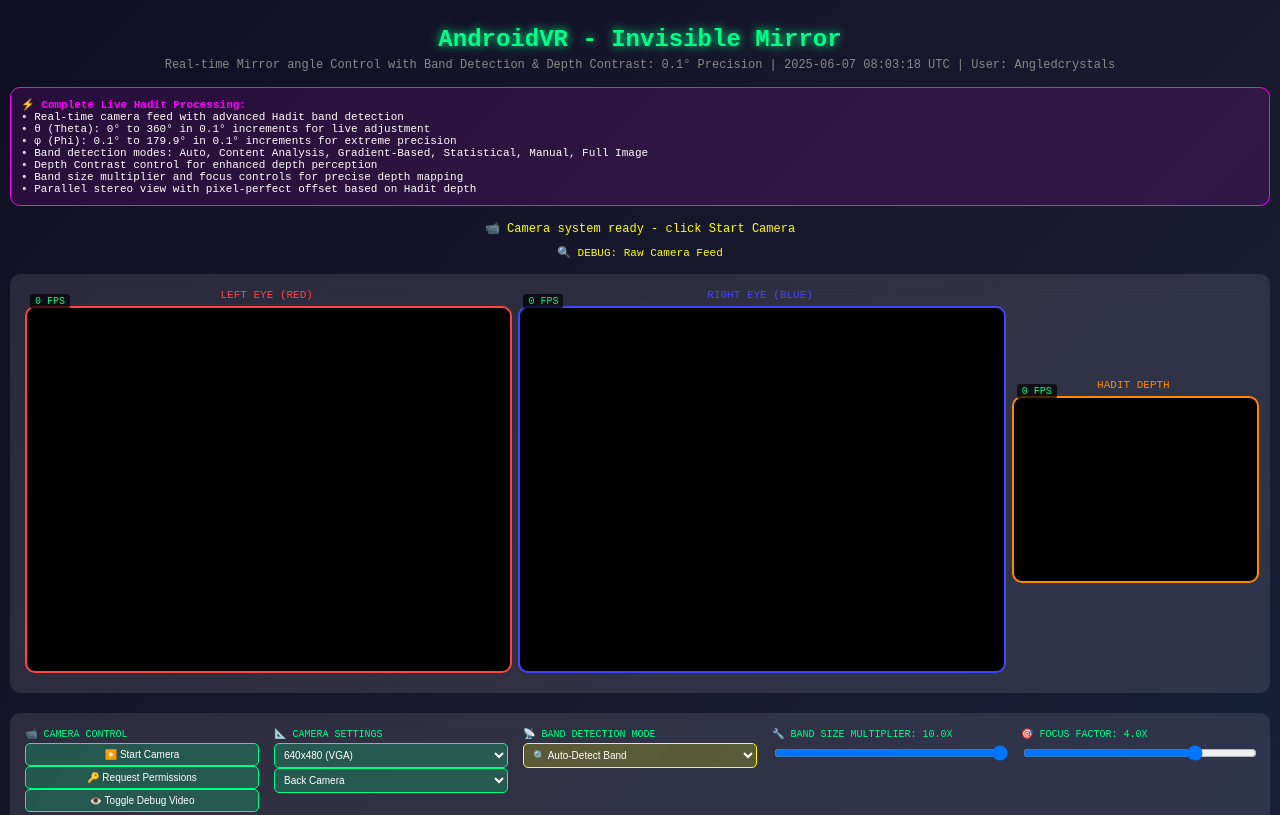
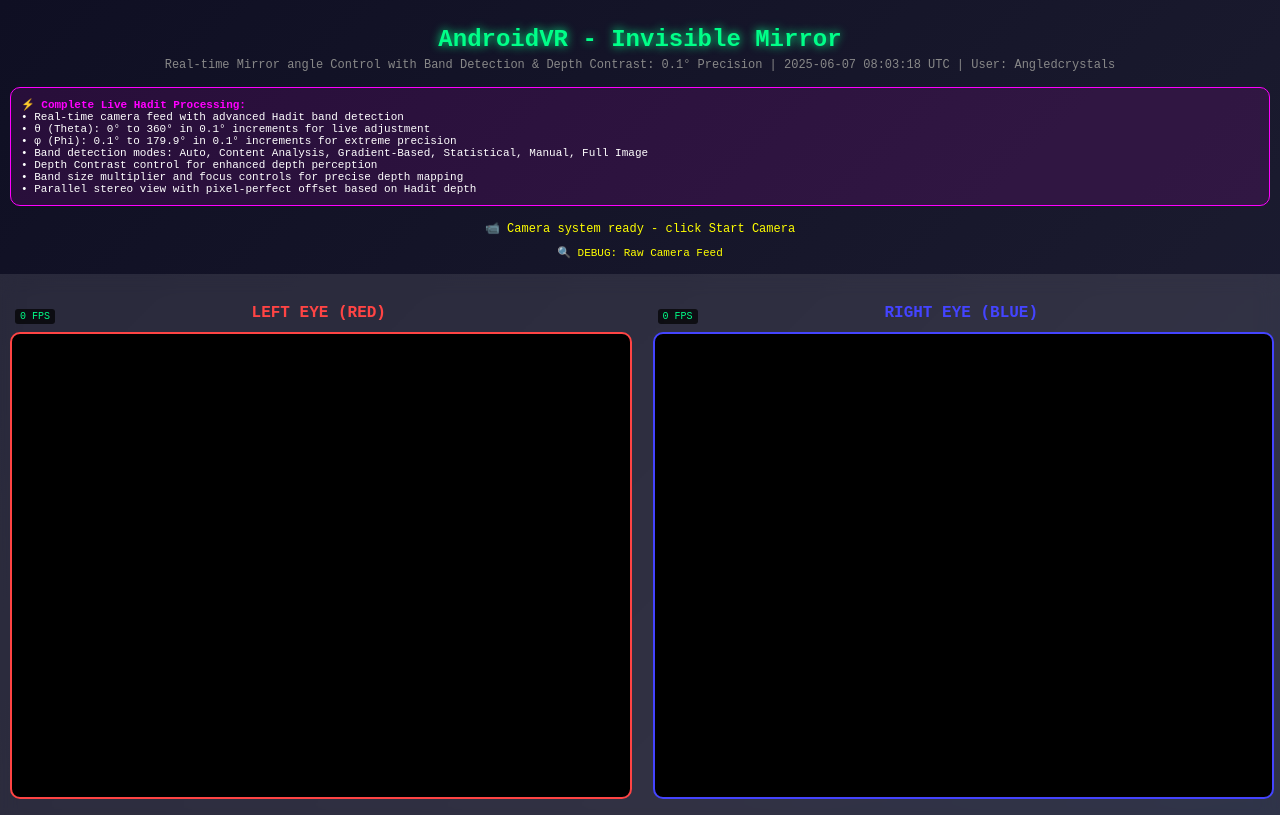
Before and after one commit to Angledcrystals/AndroidVR, a plain HTML site: page index.html in a window 1280 px wide. Shown: the top 815 px of the page. Drawn offline with Linux system fonts and the light colour scheme.

Commit message:
Optimize for VR headsets

```diff
--- a/index.html
+++ b/index.html
@@ -35,34 +35,71 @@
             margin-bottom: 15px;
         }
 
+        /* VR-optimized camera layout */
         .camera-container {
             display: flex;
-            justify-content: center;
-            gap: 20px;
+            flex-direction: column;
+            align-items: center;
+            gap: 15px;
             margin-bottom: 20px;
-            flex-wrap: wrap;
-        }
-
+        }
+
+        /* Stereo view - optimized for VR headsets */
         .stereo-view {
             display: flex;
-            gap: 10px;
+            gap: 15px;
             align-items: center;
+            justify-content: center;
+            background: rgba(255, 255, 255, 0.1);
+            padding: 20px;
+            border-radius: 10px;
+            backdrop-filter: blur(10px);
+            width: 100%;
+            max-width: 1400px;
+        }
+
+        /* Depth view - positioned below stereo frames */
+        .depth-view {
+            display: flex;
+            justify-content: center;
             background: rgba(255, 255, 255, 0.1);
             padding: 15px;
             border-radius: 10px;
             backdrop-filter: blur(10px);
+            width: 100%;
+            max-width: 600px;
         }
 
         .camera-feed {
             position: relative;
+        }
+
+        /* Enhanced stereo frame sizing for VR */
+        .stereo-frame {
+            flex: 1;
+            max-width: 650px;
+            min-width: 400px;
+        }
+
+        .stereo-frame canvas {
+            width: 100%;
+            height: auto;
+            aspect-ratio: 4/3;
+        }
+
+        /* Depth frame sizing */
+        .depth-frame canvas {
+            width: 100%;
+            height: auto;
+            max-width: 400px;
+            aspect-ratio: 4/3;
         }
 
         canvas, video {
             border: 2px solid #00ff88;
             border-radius: 10px;
             background: #000;
-            max-width: 100%;
-            height: auto;
+            display: block;
         }
 
         .left-eye { border-color: #ff4444 !important; }
@@ -72,10 +109,11 @@
 
         .camera-label {
             text-align: center;
-            font-size: 11px;
+            font-size: 12px;
             color: #888;
-            margin-bottom: 5px;
+            margin-bottom: 8px;
             text-transform: uppercase;
+            font-weight: bold;
         }
 
         .left-label { color: #ff4444; }
@@ -260,11 +298,43 @@
             border: 1px solid #ffff00;
         }
 
-        /* Mobile optimizations */
-        @media (max-width: 768px) {
+        /* Landscape optimizations for VR */
+        @media (orientation: landscape) and (min-width: 768px) {
+            .stereo-view {
+                padding: 25px;
+                gap: 20px;
+            }
+
+            .stereo-frame {
+                min-width: 500px;
+                max-width: 700px;
+            }
+
+            .depth-view {
+                max-width: 500px;
+            }
+
+            .camera-label {
+                font-size: 14px;
+                margin-bottom: 10px;
+            }
+        }
+
+        /* Mobile and portrait optimizations */
+        @media (max-width: 768px), (orientation: portrait) {
             .stereo-view {
                 flex-direction: column;
                 align-items: center;
+                gap: 15px;
+            }
+
+            .stereo-frame {
+                min-width: 300px;
+                max-width: 90vw;
+            }
+
+            .depth-view {
+                max-width: 90vw;
             }
 
             .controls {
@@ -274,9 +344,23 @@
             .analysis-grid {
                 grid-template-columns: 1fr;
             }
-
-            canvas {
-                max-width: 90vw;
+        }
+
+        /* Extra large landscape screens (VR friendly) */
+        @media (orientation: landscape) and (min-width: 1200px) {
+            .stereo-view {
+                max-width: 1600px;
+                padding: 30px;
+                gap: 25px;
+            }
+
+            .stereo-frame {
+                min-width: 600px;
+                max-width: 750px;
+            }
+
+            .camera-label {
+                font-size: 16px;
             }
         }
     </style>
@@ -319,18 +403,23 @@
         </div>
 
         <div class="camera-container">
+            <!-- Stereo frames optimized for VR headsets -->
             <div class="stereo-view">
-                <div class="camera-feed">
+                <div class="camera-feed stereo-frame">
                     <div class="camera-label left-label">Left Eye (Red)</div>
                     <canvas id="leftCanvas" width="640" height="480" class="left-eye"></canvas>
                     <div class="fps-counter" id="leftFps">0 FPS</div>
                 </div>
-                <div class="camera-feed">
+                <div class="camera-feed stereo-frame">
                     <div class="camera-label right-label">Right Eye (Blue)</div>
                     <canvas id="rightCanvas" width="640" height="480" class="right-eye"></canvas>
                     <div class="fps-counter" id="rightFps">0 FPS</div>
                 </div>
-                <div class="camera-feed">
+            </div>
+
+            <!-- Depth map positioned below stereo frames -->
+            <div class="depth-view">
+                <div class="camera-feed depth-frame">
                     <div class="camera-label depth-label">Hadit Depth</div>
                     <canvas id="depthCanvas" width="320" height="240" class="depth-map"></canvas>
                     <div class="fps-counter" id="depthFps">0 FPS</div>
```
